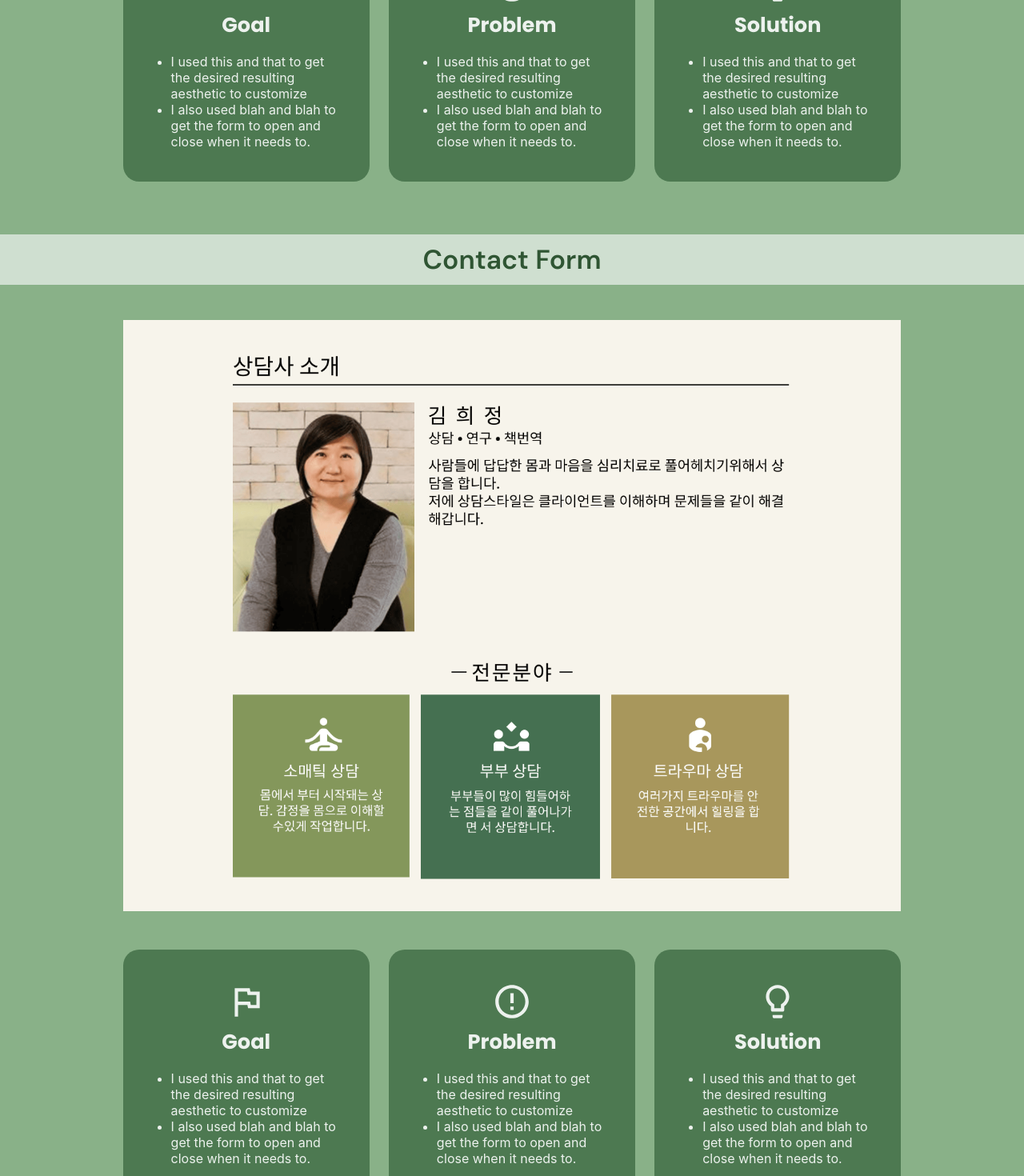
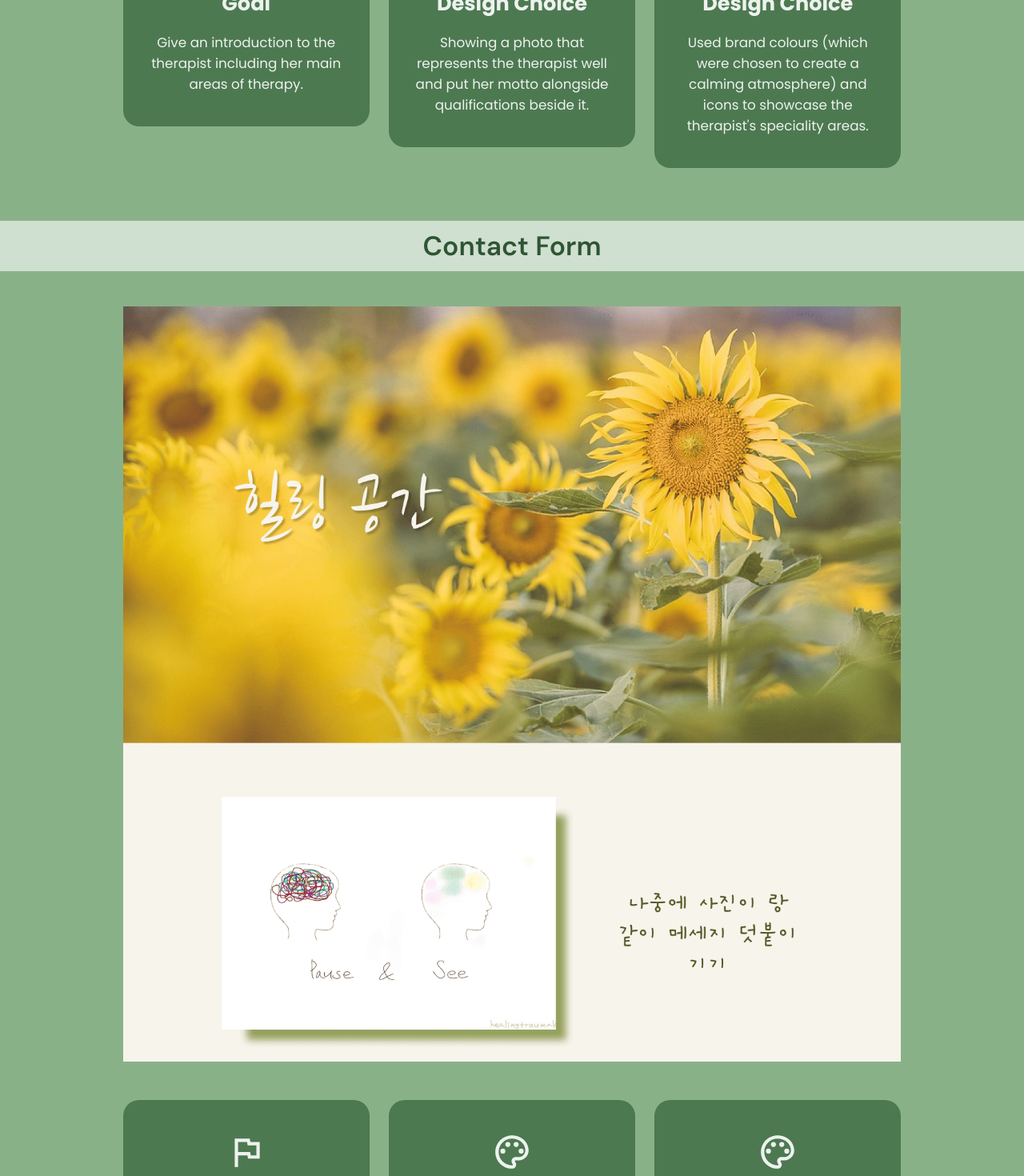
Before and after one commit to dahkimr/dahkimr.github.io, a React (Create React App) app in the folder cafe-app/: page /#/healingtrauma in a window 1280 px wide. Shown: the part 2140-3610 px from the top of the page at 80% size. Built offline with nearby package versions, Linux system fonts and the light colour scheme.

Commit message:
added content for healing trauma page

```diff
--- a/cafe-app/src/components/molecules/IconTitle/index.jsx
+++ b/cafe-app/src/components/molecules/IconTitle/index.jsx
@@ -2,6 +2,7 @@ import React from "react";
 import GoalIcon from "@mui/icons-material/FlagOutlined";
 import ProblemIcon from "@mui/icons-material/ErrorOutline";
 import SolutionIcon from "@mui/icons-material/LightbulbOutlined";
+import DesignIcon from "@mui/icons-material/PaletteOutlined";
 import { COLOURS } from "styles/variables";
 import Typography from "components/atoms/Typography";
 import styles from "./styles.module.scss";
@@ -27,8 +28,16 @@ const Solution = () => (
     </div>
 );
 
+const DesignChoice = () => (
+    <div className={styles.title}>
+      <DesignIcon sx={{ fontSize: 50 }} />
+      <Typography.CardTitle1 text="Design Choice" color={COLOURS.whiteGreen} />
+    </div>
+);
+
 export default {
     Goal,
     Problem,
-    Solution
+    Solution,
+    DesignChoice
 };
--- a/cafe-app/src/pages/Projects/AmandaVisuals/index.jsx
+++ b/cafe-app/src/pages/Projects/AmandaVisuals/index.jsx
@@ -46,19 +46,19 @@ const AmandaVisuals = () => {
           <div className={styles.cardTitle}>
             <IconTitle.Goal />
           </div>
-          <Typography.CardDescription2 text="Smooth animations to add visual interest to the case study cards" />
+          <Typography.CardDescription2 text="Smooth animations to add visual interest to the case study cards." />
         </div>
         <div className={styles.card}>
           <div className={styles.cardTitle}>
             <IconTitle.Problem />
           </div>
-          <Typography.CardDescription2 text="I could add the card animation with Elementor's built in functions, but not having the cards appear when the user scrolls down" />
+          <Typography.CardDescription2 text="I could add the card animation with Elementor's built in functions, but not having the cards appear when the user scrolls down." />
         </div>
         <div className={styles.card}>
           <div className={styles.cardTitle}>
             <IconTitle.Solution />
           </div>
-          <Typography.CardDescription2 text="I used CSS classes and JQuery functions to reveal cards as users scroll down the page" />
+          <Typography.CardDescription2 text="I used CSS classes and JQuery functions to reveal cards as users scroll down the page." />
         </div>
       </div>
       {/* Contact Form */}
@@ -73,19 +73,19 @@ const AmandaVisuals = () => {
           <div className={styles.cardTitle}>
             <IconTitle.Goal />
           </div>
-          <Typography.CardDescription2 text="An aesthetic and functional contact form that appears on the corner of the screen with a slide in animation" />
+          <Typography.CardDescription2 text="An aesthetic and functional contact form that appears on the corner of the screen with a slide in animation." />
         </div>
         <div className={styles.card}>
           <div className={styles.cardTitle}>
             <IconTitle.Problem />
           </div>
-          <Typography.CardDescription2 text="Built in free functions only allowed me to have a form overlay that took up the whole screen" />
+          <Typography.CardDescription2 text="Built in free functions only allowed me to have a form overlay that took up the whole screen." />
         </div>
         <div className={styles.card}>
           <div className={styles.cardTitle}>
             <IconTitle.Solution />
           </div>
-          <Typography.CardDescription2 text="I used JQuery functions to have the form appear and disappear, and used CSS to change the appearance of the default form" />
+          <Typography.CardDescription2 text="I used JQuery functions to have the form appear and disappear, and used CSS to change the appearance of the default form." />
         </div>
       </div>
       <div className={styles.aboutContainer}>
--- a/cafe-app/src/pages/Projects/AmandaVisuals/styles.module.scss
+++ b/cafe-app/src/pages/Projects/AmandaVisuals/styles.module.scss
@@ -57,9 +57,9 @@
 .card {
   background-color: #4d7951;
   border-radius: 20px;
-  padding: 40px;
-  width: 20vw;
-  // text-align: center;
+  padding: 40px 26px;
+  width: 24vw;
+  text-align: center;
 
   ul {
     padding-left: 20px;
--- a/cafe-app/src/pages/Projects/HealingTrauma/index.jsx
+++ b/cafe-app/src/pages/Projects/HealingTrauma/index.jsx
@@ -2,6 +2,7 @@ import Typography from 'components/atoms/Typography';
 import React from 'react';
 import HTKImage from "assets/htk.png";
 import AboutMeImage from "assets/htk-about.png";
+import HealingImage from "assets/htk-healing.png";
 import ListItem from 'components/atoms/ListItem';
 import { COLOURS } from "styles/variables";
 import styles from "./styles.module.scss";
@@ -34,7 +35,7 @@ const HealingTrauma = () => {
       </div>
       {/* Case study animations */}
       <div className={styles.sectionTitle}>
-        <Typography.SectionTitle2 text="Scroll Animation" color={COLOURS.darkGreen} />
+        <Typography.SectionTitle2 text="About Me Section" color={COLOURS.darkGreen} />
       </div>
       <div className={styles.highlightPadded}>
         <img src={AboutMeImage} className={styles.projectImg} />
@@ -44,28 +45,19 @@ const HealingTrauma = () => {
           <div className={styles.cardTitle}>
             <IconTitle.Goal />
           </div>
-          <ul>
-            <li>I used this and that to get the desired resulting aesthetic to customize</li>
-            <li>I also used blah and blah to get the form to open and close when it needs to.</li>
-          </ul>
+          <Typography.CardDescription2 text="Give an introduction to the therapist including her main areas of therapy." />
         </div>
         <div className={styles.card}>
           <div className={styles.cardTitle}>
-            <IconTitle.Problem />
+            <IconTitle.DesignChoice />
           </div>
-          <ul>
-            <li>I used this and that to get the desired resulting aesthetic to customize</li>
-            <li>I also used blah and blah to get the form to open and close when it needs to.</li>
-          </ul>
+            <Typography.CardDescription2 text="Showing a photo that represents the therapist well and put her motto alongside qualifications beside it." />
         </div>
         <div className={styles.card}>
           <div className={styles.cardTitle}>
-            <IconTitle.Solution />
+            <IconTitle.DesignChoice />
           </div>
-          <ul>
-            <li>I used this and that to get the desired resulting aesthetic to customize</li>
-            <li>I also used blah and blah to get the form to open and close when it needs to.</li>
-          </ul>
+            <Typography.CardDescription2 text="Used brand colours (which were chosen to create a calming atmosphere) and icons to showcase the therapist's speciality areas." />
         </div>
       </div>
       {/* Contact Form */}
@@ -73,44 +65,35 @@ const HealingTrauma = () => {
         <Typography.SectionTitle2 text="Contact Form" color={COLOURS.darkGreen} />
       </div>
       <div className={styles.highlightPadded}>
-        <img src={AboutMeImage} className={styles.projectImg} />
+        <img src={HealingImage} className={styles.projectImg} />
       </div>
       <div className={styles.processContainer}>
         <div className={styles.card}>
           <div className={styles.cardTitle}>
             <IconTitle.Goal />
           </div>
-          <ul>
-            <li>I used this and that to get the desired resulting aesthetic to customize</li>
-            <li>I also used blah and blah to get the form to open and close when it needs to.</li>
-          </ul>
+          <Typography.CardDescription2 text="To have a healing corner with images and quotes that soothe the soul." />
         </div>
         <div className={styles.card}>
           <div className={styles.cardTitle}>
-            <IconTitle.Problem />
+            <IconTitle.DesignChoice />
           </div>
-          <ul>
-            <li>I used this and that to get the desired resulting aesthetic to customize</li>
-            <li>I also used blah and blah to get the form to open and close when it needs to.</li>
-          </ul>
+            <Typography.CardDescription2 text="Chose an image of a sunflower field to add an atmosphere of brightness and hope." />
         </div>
         <div className={styles.card}>
           <div className={styles.cardTitle}>
-            <IconTitle.Solution />
+            <IconTitle.DesignChoice />
           </div>
-          <ul>
-            <li>I used this and that to get the desired resulting aesthetic to customize</li>
-            <li>I also used blah and blah to get the form to open and close when it needs to.</li>
-          </ul>
+            <Typography.CardDescription2 text="Displayed the therapist's hand-drawn image and a quote side by side like a gallery." />
         </div>
       </div>
-      <div className={styles.aboutContainer}>
+      {/* <div className={styles.aboutContainer}>
         <Typography.SectionTitle1 text="Testimonial from client" color={COLOURS.whiteGreen} />
         <ul className={styles.list}>
           <ListItem text="Using Wordpress, I built a aesthetic and clean portfolio website for my client using their Figma designs." color={COLOURS.whiteGreen} />
           <ListItem text="I mainly used Elementor and wrote custom code for more customization such as animations triggered by scroll, and a custom form." color={COLOURS.whiteGreen} />
         </ul>
-      </div>
+      </div> */}
     </div>
     );
 }
--- a/cafe-app/src/pages/Projects/HealingTrauma/styles.module.scss
+++ b/cafe-app/src/pages/Projects/HealingTrauma/styles.module.scss
@@ -57,9 +57,9 @@
 .card {
   background-color: #4d7951;
   border-radius: 20px;
-  padding: 40px;
-  width: 20vw;
-  // text-align: center;
+  padding: 40px 26px;
+  width: 24vw;
+  text-align: center;
 
   ul {
     padding-left: 20px;
```
Also changed, not shown: cafe-app/src/assets/htk-about.png, cafe-app/src/assets/htk-healing.png (added).
